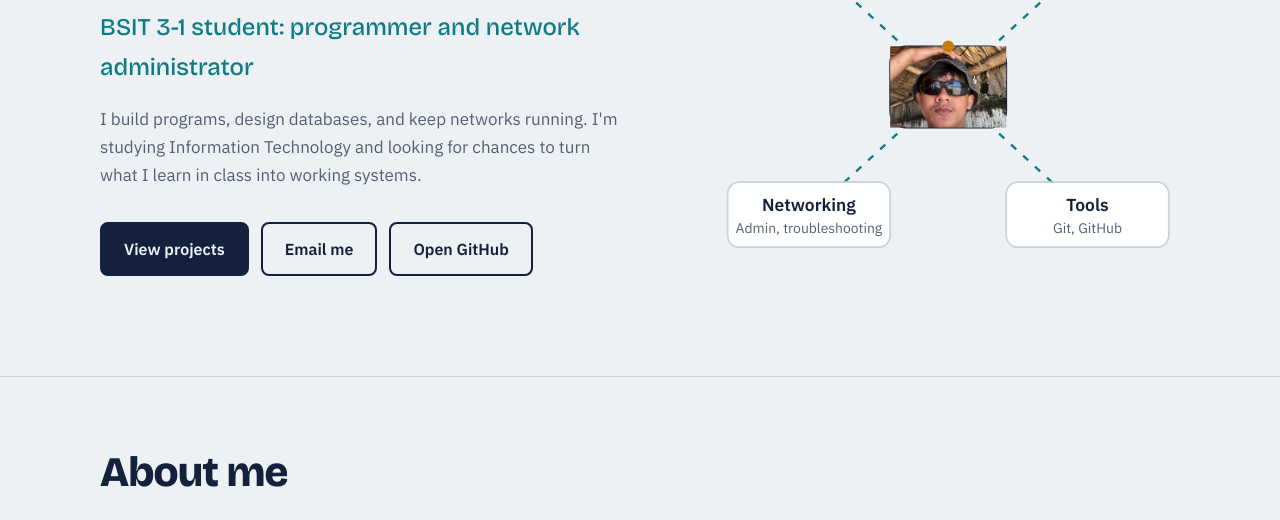
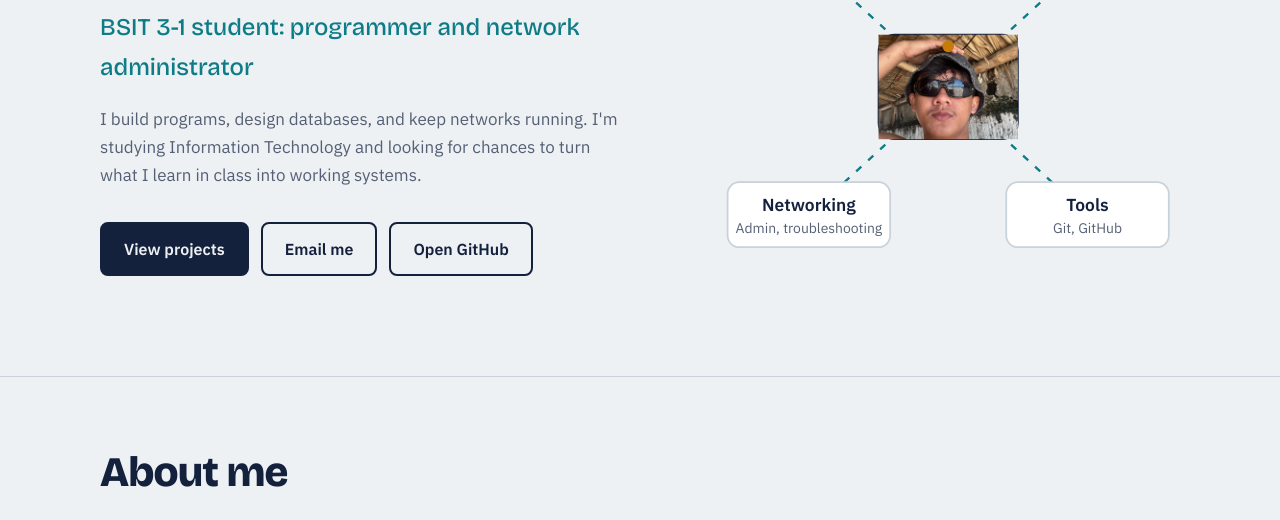
Before and after one commit to jessemina06-source/Resume-Mina, a plain HTML site: page index.html in a window 1280 px wide. Shown: the part 259-779 px from the top of the page. Drawn offline with nearby package versions, Linux system fonts and the light colour scheme.

Commit message:
Update index.html

```diff
--- a/index.html
+++ b/index.html
@@ -301,9 +301,9 @@ footer { border-top: 1px solid var(--line); padding: 28px 0; color: var(--muted)
             </g>
 
             <g class="node core">
-                <rect x="150" y="145" width="100" height="70" rx="14"/>
-               <image x="150" y="145" width="100" height="70" preserveAspectRatio="xMidYMid slice" href="1eaae7a0-0925-4758-8bd7-966b9335353c.jpg" />
-            </g>
+    <rect x="140" y="135" width="120" height="90" rx="14"/>
+    <image x="140" y="135" width="120" height="90" preserveAspectRatio="xMidYMid slice" href="1eaae7a0-0925-4758-8bd7-966b9335353c.jpg" />
+</g>
             <circle class="dot" cx="200" cy="145" r="5"/>
         </svg>
     </div>
```
